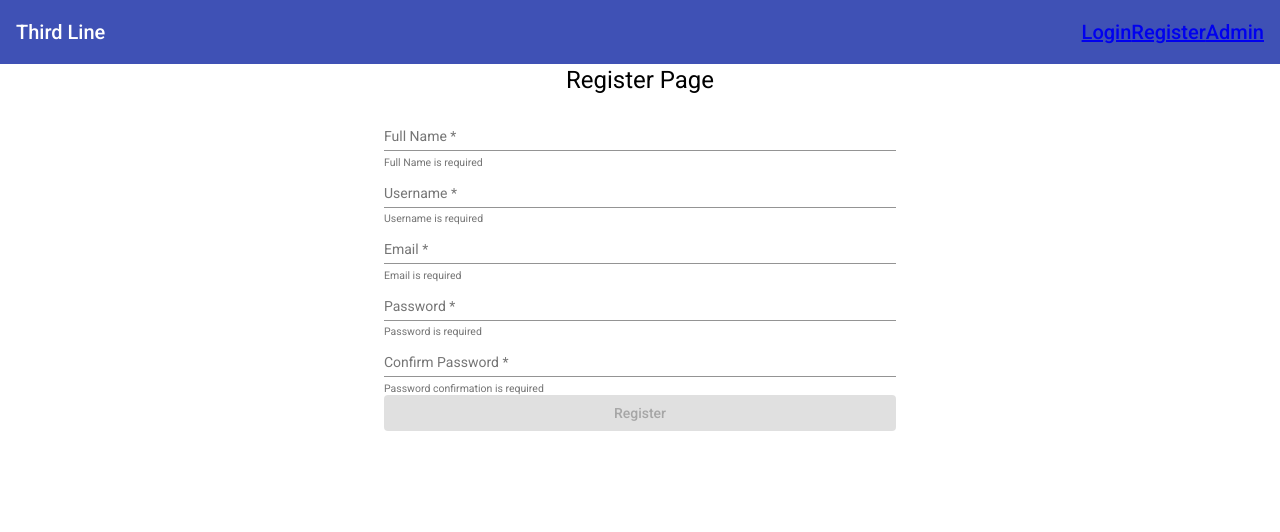
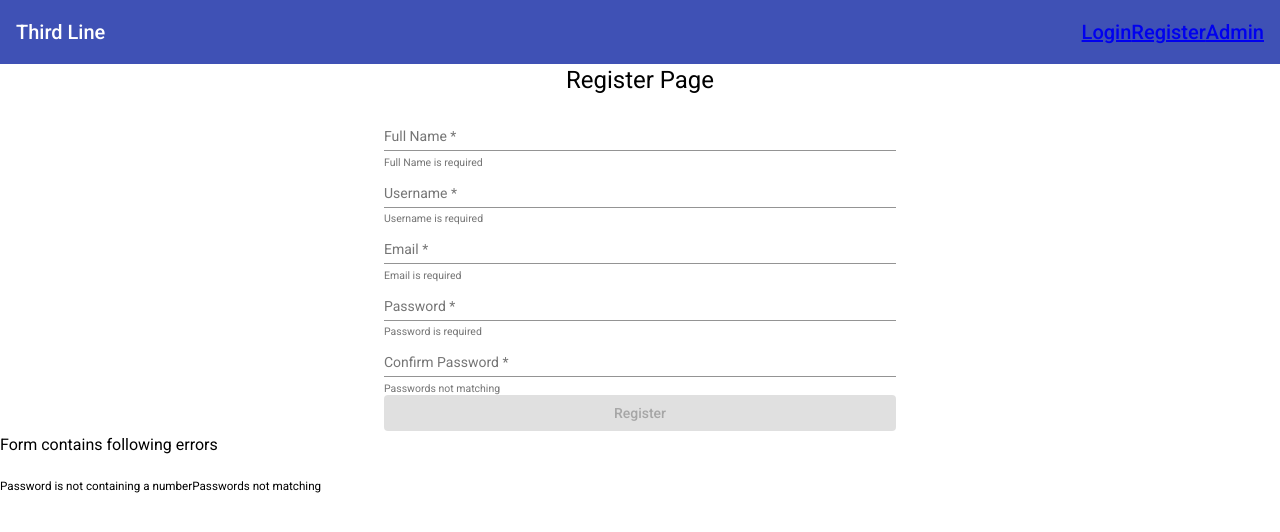
Before and after one commit to martinsauseklis/blog, an Angular app in the folder frontend/: page /register in a window 1280 px wide. Shown: the top 532 px of the page. Built offline with nearby package versions, Linux system fonts and the light colour scheme.

Commit message:
added custom validators for password and confirm password fields

```diff
--- a/frontend/src/app/components/register/register.component.html
+++ b/frontend/src/app/components/register/register.component.html
@@ -19,9 +19,13 @@
         </mat-form-field>
         <mat-form-field>
             <input type="password" matInput placeholder="Confirm Password" formControlName="passwordConfirm">
-            <mat-hint *ngIf="registerForm.controls['passwordConfirm'].errors">Password confirmation is required</mat-hint>
+            <mat-hint *ngIf="registerForm.hasError('passwordsNotMatching')">Passwords not matching</mat-hint>
         </mat-form-field>
-        <button mat-flat-button color="primary" [disabled]="!registerForm.valid" type="sumbit">Register</button>
+        <button mat-flat-button color="primary" [disabled]="!registerForm.valid" type="submit">Register</button>
     </div>
 
 </form>
+
+<h3 *ngIf="registerForm.invalid">Form contains following errors</h3>
+<small *ngIf="registerForm.controls['password'].hasError('passwordInvalid')">Password is not containing a number</small>
+<small *ngIf="registerForm.hasError('passwordsNotMatching')">Passwords not matching</small>
--- a/frontend/src/app/components/register/register.component.ts
+++ b/frontend/src/app/components/register/register.component.ts
@@ -1,8 +1,31 @@
 import { Component, OnInit } from '@angular/core';
-import { FormBuilder, FormGroup, Validators } from '@angular/forms';
+import { AbstractControl, FormBuilder, FormGroup, ValidationErrors, Validators } from '@angular/forms';
 import { Router } from '@angular/router';
 import { map } from 'rxjs';
 import { AuthenticationService } from 'src/app/services/authentication.service';
+
+class CustomValidators {
+  static passwordContainsNumber(control: AbstractControl) {
+    const regex=/\d/;
+
+    if(regex.test(control.value) && control.value !== null){
+      return null;
+    } else {
+      return {passwordInvalid: true}
+    }
+  }
+
+  static passwordsMatch (control: AbstractControl /*ļauj paņemt register formas vērtības*/): (ValidationErrors | null) {
+    const password = control.get('password')?.value;
+    const passwordConfirm = control.get('passwordConfirm')?.value;
+
+    if((password === passwordConfirm) && (password !== null && passwordConfirm !== null)) {
+      return null;
+    } else {
+      return {passwordsNotMatching: true}
+    }
+  }
+}
 
 @Component({
   selector: 'app-register',
@@ -30,13 +53,13 @@ export class RegisterComponent implements OnInit {
       ]],
       password: [null, [
         Validators.required,
-        Validators.minLength(3)
-        // CustomValidators.passwordContainsNumber
+        Validators.minLength(3),
+        CustomValidators.passwordContainsNumber
       ]],
       passwordConfirm: [null, [Validators.required]]
 
     }, {
-      //validators: CustomValidators.passwordMatches
+      validators: CustomValidators.passwordsMatch
     })
   }
 
```
